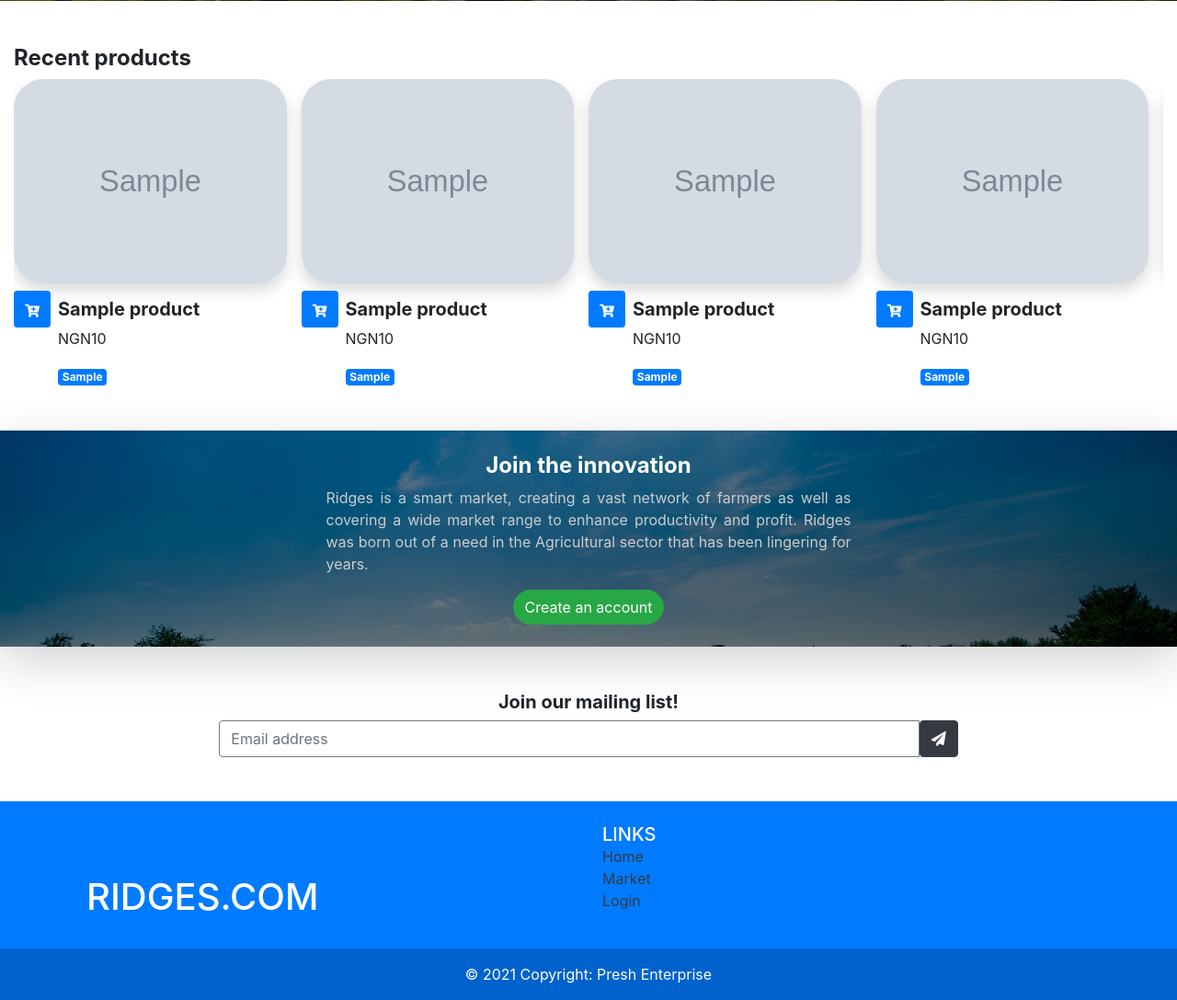
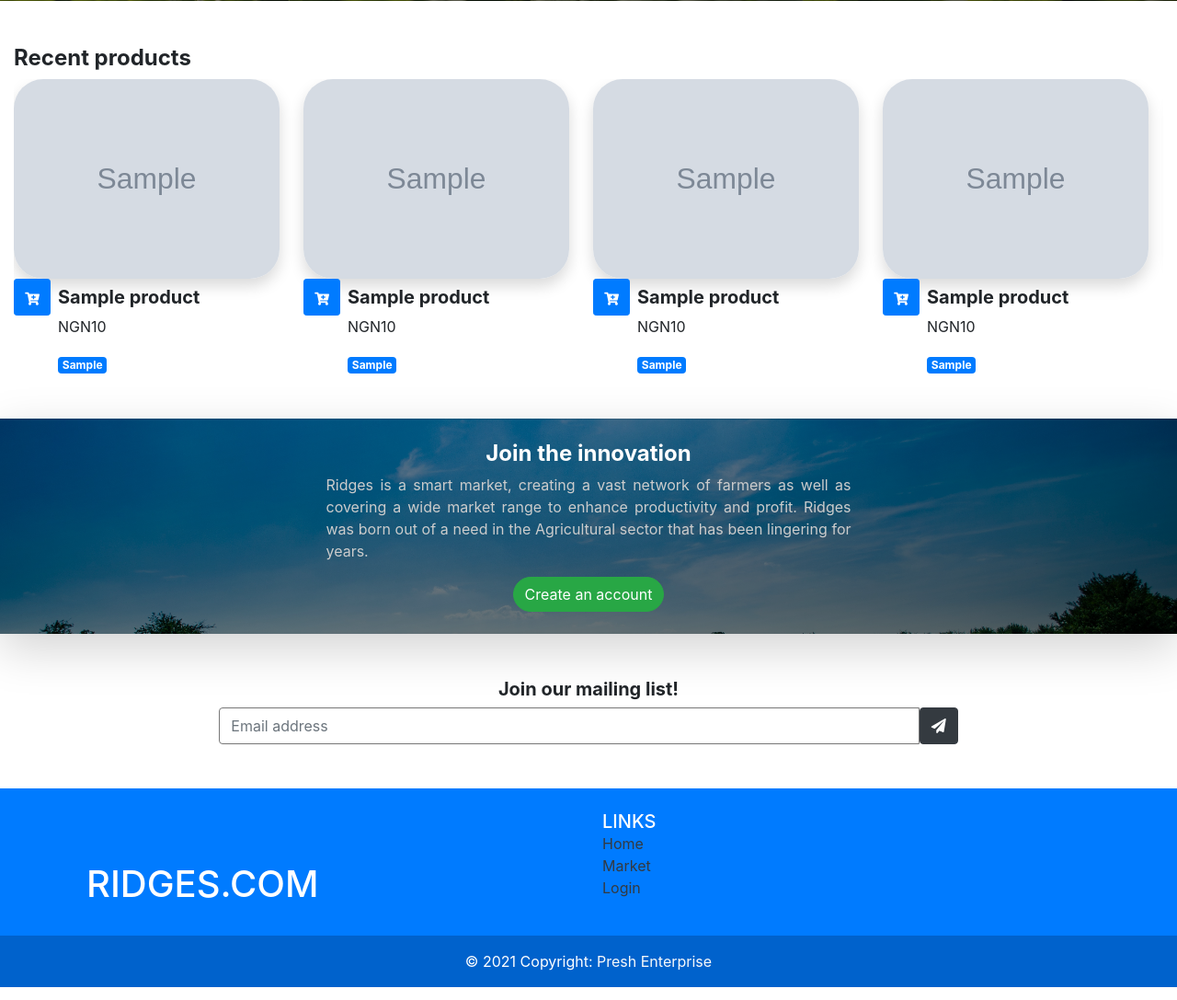
Before and after one commit to preciouskayili/ridges, a PHP site: page /ridges/ in a window 1280 px wide. Shown: the part 535-1622 px from the top of the page at 92% size. Run offline with PHP 8.4, Linux system fonts and the light colour scheme; tables that the repository leaves empty or names only in its code hold one stand-in row (values such as "Sample post"); grey boxes marked "Sample" are stand-in pictures; some libraries are stand-ins or nearby versions.

Commit message:
Almost dpne

```diff
--- a/Auth/login.php
+++ b/Auth/login.php
@@ -45,7 +45,7 @@
                         <form method="POST" action="./login.php" autocomplete="off" class="register-form" id="login-form">
                             <div class="form-group">
                                 <label for="username"><i class="zmdi zmdi-account material-icons-name"></i></label>
-                                <input value="<?php echo $username ?>" type="text" name="username" id="username" placeholder="Your Username"/>
+                                <input value="<?php echo $username ?>" type="text" name="username" id="username" placeholder="Username"/>
                             </div>
                             <small><?php echo $errors['username'] ?></small>
                             <div class="form-group d-flex">
--- a/Auth/middleware/loginFormController.php
+++ b/Auth/middleware/loginFormController.php
@@ -12,8 +12,8 @@ if (isset($_POST['signin'])) {
         $errors['username'] = 'A username is required';
     } else {
         $username = mysqli_real_escape_string($conn, $_POST['username']);
-        if (!preg_match('/^[a-z\s]{5,20}$/i', $username)) {
-        $errors['username'] = 'Username must be 5-12 characters. No special characters and numbers allowed';
+        if (!preg_match('/^[a-z\w]{5,20}$/i', $username)) {
+        $errors['username'] = 'Username must be 5-12 characters. No special characters allowed';
         }
     }
 
--- a/admin/dashboard.php
+++ b/admin/dashboard.php
@@ -107,7 +107,7 @@
                             </ol>
                             <a href="createProducts.php"
                                 class="btn btn-primary  d-none d-md-block pull-right ms-3 hidden-xs hidden-sm waves-effect waves-light text-white">
-                                <i class="fa fa-plus"></i> Add product
+                                <i class="fa fa-plus"></i> Create product
                             </a>
                         </div>
                     </div>
--- a/admin/middleware/unitCreator.php
+++ b/admin/middleware/unitCreator.php
@@ -1,5 +1,6 @@
 <?php
 include "../../config/db_connect.php";
+session_start();
     if(isset($_POST["setUnit"])) {
         $unit = mysqli_real_escape_string($conn, $_POST["unit"]);
         $created_by = $_SESSION["username"];
@@ -23,7 +24,7 @@ include "../../config/db_connect.php";
         }
     }
 
-    if(isset($_GET["id"])) {
+    if(isset($_GET["delete"])) {
         if(isset($_GET["id"]))  {
             $id = mysqli_real_escape_string($conn, $_GET['id']);
             $sql = "DELETE FROM units WHERE id='$id'";
--- a/admin/settings.php
+++ b/admin/settings.php
@@ -161,7 +161,7 @@ $id = $category["id"];
                                                         <div class="modal-footer">
                                                             <button type="button" class="btn btn-secondary"
                                                                 data-bs-dismiss="modal">Cancel</button>
-                                                            <a href="middleware/categoryCreator.php?id=<?php echo $id; ?>"
+                                                            <a href="middleware/categoryCreator.php?id=<?php echo $id; ?>&delete=true"
                                                                 class="btn btn-danger">Yes
                                                             </a>
                                                         </div>
@@ -301,7 +301,7 @@ echo date_format($created_at, $format);
                                                         <div class="modal-footer">
                                                             <button type="button" class="btn btn-secondary"
                                                                 data-bs-dismiss="modal">Cancel</button>
-                                                            <a href="middleware/unitCreator.php?id=<?php echo $id; ?>"
+                                                            <a href="middleware/unitCreator.php?id=<?php echo $id; ?>&delete=true"
                                                                 class="btn btn-danger">Yes
                                                             </a>
                                                         </div>
--- a/ecommerce/mart.php
+++ b/ecommerce/mart.php
@@ -39,9 +39,9 @@ endif; ?>
                     <?php foreach ($products as $product): ?>
                     <?php $id = $product["id"]; ?>
                     <div class="row mb-4">
-                        <div class="col-md-4 col-lg-4">
+                        <div class="col-lg-3 col-md-5">
 
-                            <div class="view overlay z-depth-1 rounded mb-3 mb-md-0">
+                            <div class="view overlay shadow rounded mb-3 mb-md-0">
                                 <a href="overview.php?id=<?php echo $product["id"]; ?>">
                                     <img style="height: 250px;" class="img-fluid w-100"
                                         src="../image/<?php echo $product["img_path"]; ?>"
@@ -50,7 +50,7 @@ endif; ?>
                             </div>
 
                         </div>
-                        <div class="col-md-8 col-lg-8 col-xl-8">
+                        <div class="col-md-7 col-lg-7 col-xl-8">
                             <div class="row">
                                 <div class="col-lg-7 col-xl-7">
 
--- a/ecommerce/relatedProducts.php
+++ b/ecommerce/relatedProducts.php
@@ -3,10 +3,9 @@
     include("controllers/overviewController.php");
     $category = $description[0]["category"];
     $id = $description[0]['id'];
-    $query = "SELECT * FROM products WHERE category = '$category' AND id='$id'";
+    $query = "SELECT * FROM products WHERE category = '$category' AND id !='$id'";
 
     $report = $conn->query($query);
 
     $relatedProducts = mysqli_fetch_all($report, MYSQLI_ASSOC);
-
 ?>
--- a/index.php
+++ b/index.php
@@ -25,6 +25,10 @@
     <title>Ridges</title>
 </head>
 <style>
+    nav {
+        backdrop-filter: blur(2rem);
+        background-color: rgba(255, 255, 255, 0.5);
+    }
     .rounded--card {
         border-radius: 2rem !important;
     }
@@ -45,10 +49,6 @@
         align-items: center;
     }
 
-/* .round--it {
-    border-radius: 1rem !important;
-} */
-
     input {
         color: #777 !important;
         height: 2.5rem !important;
@@ -57,7 +57,7 @@ input {
 
 <body>
     <!-- Navbar -->
-    <nav class="navbar sticky-top navbar-expand-lg navbar-light bg-white">
+    <nav class="navbar sticky-top navbar-expand-lg navbar-light">
 
         <a class="navbar-brand" href="./index.php">
             Ridges
@@ -128,18 +128,18 @@ echo $hide;?></span>
     </div>
 
     <div class="container-fluid mt-5">
-        <h4>
-            <strong>Recent products</strong>
+        <h4 class="font-weight-bold">
+            Recent products
         </h4>
         <div class="owl-carousel">
             <?php foreach($newProducts as $newProduct): ?>
             <div class="pr-3">
                 <img class="shadow rounded--card" src="./image/<?php echo $newProduct["img_path"] ?>" alt="">
-                <div class="d-flex mt-2">
+                <div class="d-flex">
                     <button title="Add to cart" class="btn btn-sm btn-primary"
                         style="padding: 10px; width: 40px; height: 40px;"><i class="fas fa-cart-plus"></i></button>
                     <div class="ml-2">
-                        <h5 class="mt-2"><strong><?php echo $newProduct["title"]; ?></strong></h5>
+                        <h5 class="mt-2 font-weight-bold"><?php echo $newProduct["title"]; ?></h5>
                         <p>NGN<?php echo $newProduct["price"] ?></p>
                         <span class="badge badge-primary"><?php echo $newProduct["category"]; ?></span>
                     </div>
@@ -151,7 +151,7 @@ echo $hide;?></span>
 
     <div class="col-md-12 shadow-lg mt-5 round--it mx-auto bg-img p-4">
         <div class="container-fluid">
-            <h4 class="text-center text-white"><strong>Join the innovation</strong></h4>
+            <h4 class="text-center text-white font-weight-bold">Join the innovation</h4>
             <p style="color: #ccc" class="d-block mx-auto text-justify col-md-6">Ridges is a smart market, creating
             a vast network of farmers as well as covering a wide market range to enhance productivity and profit.
             Ridges was born out of a need in the Agricultural sector that has been lingering for years.</p>
@@ -161,7 +161,7 @@ echo $hide;?></span>
 
     <div class="container-fluid mt-5">
         <div class="col-md-8 mx-auto mt-5">
-            <h5 class="text-center"><strong>Join our mailing list!</strong></h5>
+            <h5 class="text-center font-weight-bold">Join our mailing list!</h5>
             <form action="index.php" method="POST">
                 <div class="md-form input-group">
                     <input name="email" placeholder="Email address" required autocomplete="off" type="email" id="form77"
@@ -181,7 +181,7 @@ echo $hide;?></span>
             <!--Grid row-->
             <div class="row">
                 <!--Grid column-->
-                <div class="col-lg-6 d-block mt-auto col-md-12 mb-4 mb-md-0" style="display: flex; justify-content: center; align-items: center;">
+                <div class="col-lg-6 d-block mt-auto col-md-12 mb-4 mb-md-0 mt-auto">
                     <h1>
                         RIDGES.COM
                     </h1>
@@ -229,6 +229,7 @@ echo $hide;?></span>
             autoplay: true,
             autoplayHoverPause: true,
             responsiveClass: true,
+            margin: 10,
             loop: true,
             responsive: {
                 0: {
```
Also changed, not shown: Auth/logout.php (+6 -2 lines), admin/middleware/categoryCreator.php (+11 -5 lines), ecommerce/overview.php (+10 -5 lines). Lines whose indentation alone changed are shown as unchanged.
